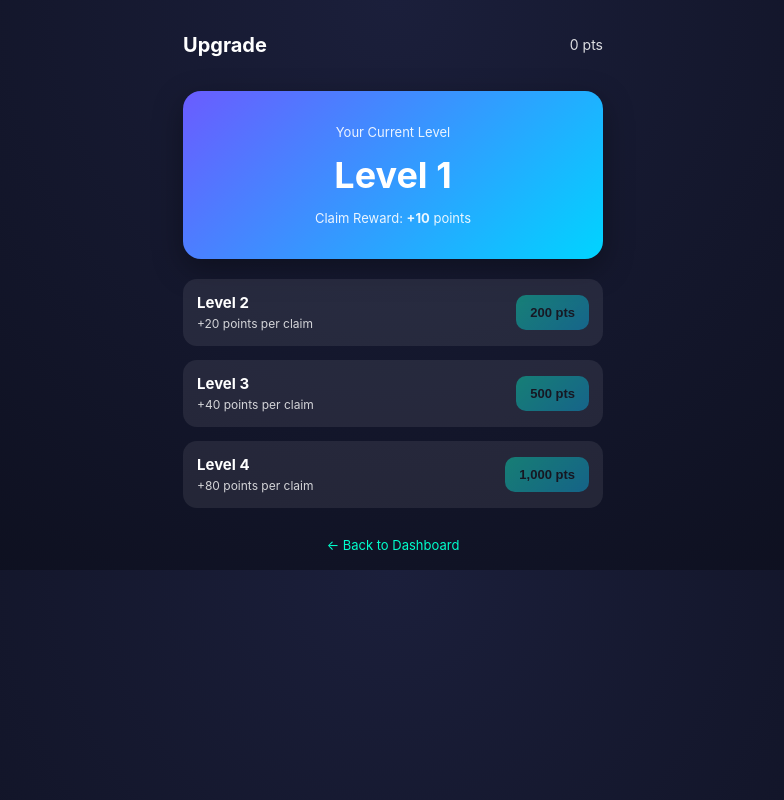
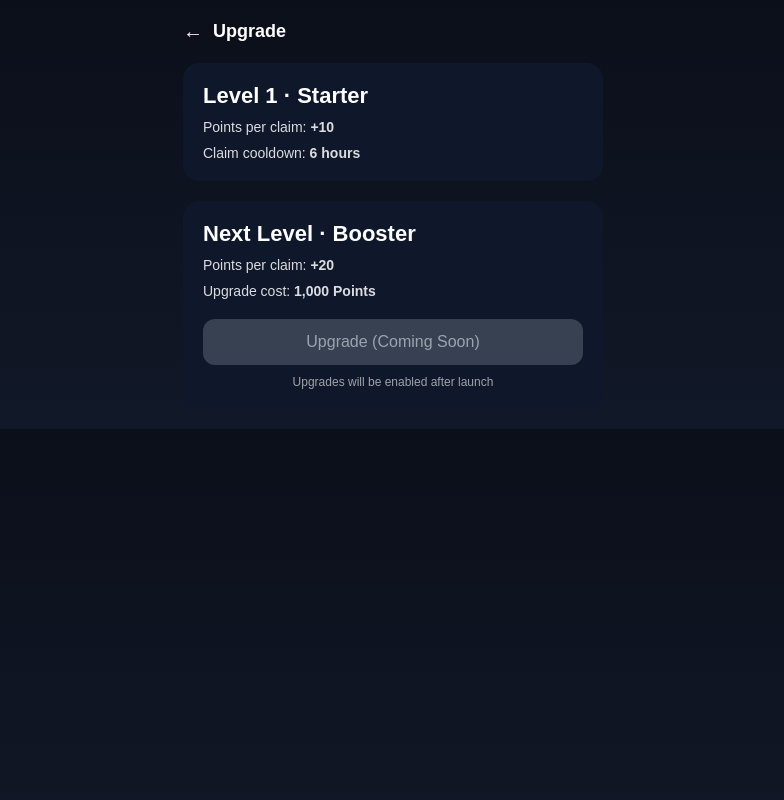
Before and after one commit to henryotutu909-web/pulsex-backend, a Flask app: page /upgrade in a window 1280 px wide. Shown: the whole page, without its empty margins (247-1031 px from the left). Run offline with Flask 3, Linux system fonts and the light colour scheme; some libraries are stand-ins or nearby versions.

Commit message:
Update upgrade.html

```diff
--- a/templates/upgrade.html
+++ b/templates/upgrade.html
@@ -1,194 +1,109 @@
 <!DOCTYPE html>
 <html lang="en">
 <head>
-  <meta charset="UTF-8" />
+    <meta charset="UTF-8">
     <title>PulseX Upgrade</title>
-  <meta name="viewport" content="width=device-width, initial-scale=1.0" />
+    <meta name="viewport" content="width=device-width, initial-scale=1.0">
 <!-- Telegram Mini App -->
   <script src="https://telegram.org/js/telegram-web-app.js"></script>
     <style>
         body {
             margin: 0;
-      font-family: Inter, sans-serif;
-      background: radial-gradient(circle at top, #1b1f3b, #0b0d1a);
+            font-family: Arial, sans-serif;
+            background: linear-gradient(180deg, #0b0f1a, #111827);
             color: #fff;
         }
 
         .container {
+            padding: 20px;
             max-width: 420px;
             margin: auto;
-      padding: 16px;
-      animation: fadeIn 0.6s ease;
-    }
-
-    @keyframes fadeIn {
-      from { opacity: 0; transform: translateY(10px); }
-      to { opacity: 1; transform: translateY(0); }
         }
 
         .header {
             display: flex;
             align-items: center;
-      justify-content: space-between;
-      margin-bottom: 18px;
+            gap: 10px;
         }
 
-    .header h2 {
+        .back {
             font-size: 20px;
-      font-weight: 700;
+            cursor: pointer;
         }
 
-    .balance {
+        .title {
+            font-size: 18px;
+            font-weight: bold;
+        }
+
+        .card {
+            background: #0f172a;
+            border-radius: 16px;
+            padding: 20px;
+            margin-top: 20px;
+        }
+
+        .level {
+            font-size: 22px;
+            font-weight: bold;
+        }
+
+        .stat {
+            margin-top: 10px;
             font-size: 14px;
             opacity: 0.85;
         }
 
-    .level-card {
-      background: linear-gradient(135deg, #6a5cff, #00d4ff);
-      border-radius: 18px;
-      padding: 20px;
-      text-align: center;
-      margin-bottom: 20px;
-      box-shadow: 0 10px 30px rgba(0,0,0,0.35);
-    }
-
-    .level-card h1 {
-      font-size: 36px;
-      margin: 6px 0;
-    }
-
-    .level-card p {
-      font-size: 13px;
-      opacity: 0.9;
-    }
-
-    .upgrade-list {
-      display: flex;
-      flex-direction: column;
-      gap: 14px;
-    }
-
-    .upgrade-item {
-      background: rgba(255,255,255,0.08);
-      border-radius: 14px;
+        .upgrade-btn {
+            margin-top: 20px;
+            width: 100%;
             padding: 14px;
-      display: flex;
-      justify-content: space-between;
-      align-items: center;
-    }
-
-    .upgrade-info h3 {
-      margin: 0;
-      font-size: 15px;
-    }
-
-    .upgrade-info span {
-      font-size: 12px;
-      opacity: 0.8;
-    }
-
-    .upgrade-btn {
-      padding: 10px 14px;
-      border-radius: 10px;
+            border-radius: 12px;
             border: none;
-      font-size: 13px;
-      font-weight: 700;
-      background: linear-gradient(135deg, #00ffcc, #00bfff);
-      color: #000;
-      cursor: pointer;
-    }
-
-    .upgrade-btn:disabled {
-      opacity: 0.4;
+            font-size: 16px;
+            background: #374151;
+            color: #9ca3af;
             cursor: not-allowed;
         }
 
-    .nav {
-      margin-top: 26px;
+        .hint {
+            margin-top: 10px;
+            font-size: 12px;
+            opacity: 0.6;
             text-align: center;
-    }
-
-    .nav a {
-      color: #00ffcc;
-      text-decoration: none;
-      font-size: 13px;
         }
     </style>
 </head>
+<body>
 
-<body>
 <div class="container">
 
+    <!-- Header -->
     <div class="header">
-      <h2>Upgrade</h2>
-      <span class="balance" id="points">0 pts</span>
+        <div class="back" onclick="history.back()">←</div>
+        <div class="title">Upgrade</div>
     </div>
 
-    <div class="level-card">
-      <p>Your Current Level</p>
-      <h1 id="level">Level 1</h1>
-      <p>Claim Reward: <b id="reward">+10</b> points</p>
+    <!-- Current Level -->
+    <div class="card">
+        <div class="level">Level 1 · Starter</div>
+        <div class="stat">Points per claim: <b>+10</b></div>
+        <div class="stat">Claim cooldown: <b>6 hours</b></div>
     </div>
 
-    <div class="upgrade-list">
+    <!-- Next Level -->
+    <div class="card">
+        <div class="level">Next Level · Booster</div>
+        <div class="stat">Points per claim: <b>+20</b></div>
+        <div class="stat">Upgrade cost: <b>1,000 Points</b></div>
 
-      <div class="upgrade-item">
-        <div class="upgrade-info">
-          <h3>Level 2</h3>
-          <span>+20 points per claim</span>
+        <button class="upgrade-btn">Upgrade (Coming Soon)</button>
+        <div class="hint">
+            Upgrades will be enabled after launch
         </div>
-        <button class="upgrade-btn" disabled>200 pts</button>
-      </div>
-
-      <div class="upgrade-item">
-        <div class="upgrade-info">
-          <h3>Level 3</h3>
-          <span>+40 points per claim</span>
-        </div>
-        <button class="upgrade-btn" disabled>500 pts</button>
-      </div>
-
-      <div class="upgrade-item">
-        <div class="upgrade-info">
-          <h3>Level 4</h3>
-          <span>+80 points per claim</span>
-        </div>
-        <button class="upgrade-btn" disabled>1,000 pts</button>
     </div>
 
 </div>
 
-    <div class="nav">
-      <a href="/dashboard">← Back to Dashboard</a>
-    </div>
-
-  </div>
-
-  <script>
-    const tg = window.Telegram?.WebApp;
-    tg?.ready();
-
-    const userId = tg?.initDataUnsafe?.user?.id;
-    const username =
-      tg?.initDataUnsafe?.user?.username
-        ? "@" + tg.initDataUnsafe.user.username
-        : "@user";
-
-    async function loadUser() {
-      const res = await fetch(`/api/user/${userId}?username=${encodeURIComponent(username)}`);
-      const data = await res.json();
-
-      document.getElementById("points").innerText = data.points + " pts";
-
-      // TEMP defaults until backend upgrade logic exists
-      const level = data.level || 1;
-      const reward = data.reward || 10;
-
-      document.getElementById("level").innerText = "Level " + level;
-      document.getElementById("reward").innerText = "+" + reward;
-    }
-
-    loadUser();
-  </script>
 </body>
 </html>
```
Lines whose indentation alone changed are shown as unchanged.
